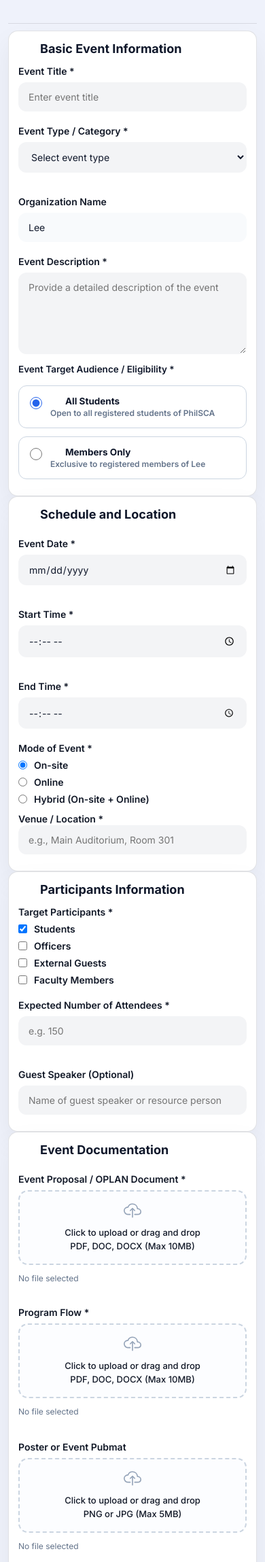
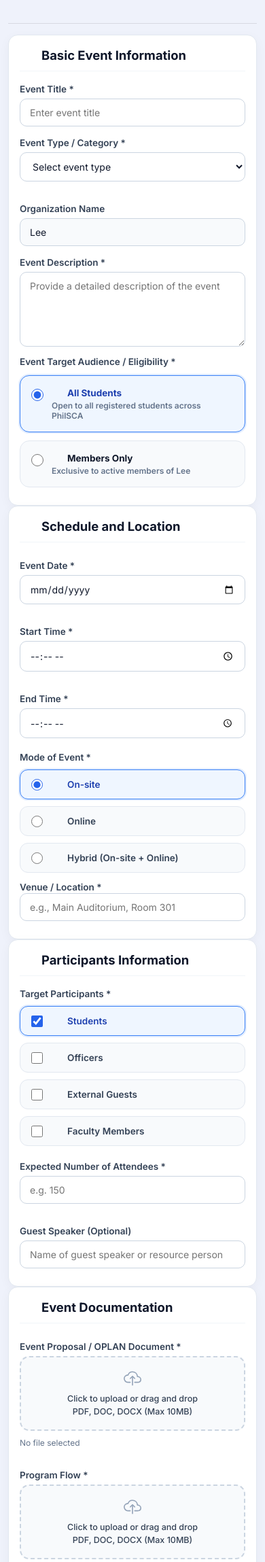
Before and after one commit to Lowengs/Event-Management, a PHP site: page /project/app/organization/add-event_org.php in a window 390 px wide. Shown: the part 64-2362 px from the top of the page at 68% size. Run offline with PHP 8.4, Linux system fonts and the light colour scheme; a user stored in the database is signed in; data comes from the database, SQL or seed files in the repository; data that the repository does not hold is empty.

Commit message:
Enhance QR scanning, enforce audience attendance restrictions, redesign add-event form chips, and improve mobile responsiveness

```diff
--- a/app/organization/add-event_org.php
+++ b/app/organization/add-event_org.php
@@ -88,24 +88,24 @@ $fin_required = false;
               </div>
 
               <div class="form-group" style="margin-top:14px;">
-                <label style="display:block;margin-bottom:8px;font-weight:600;font-size:13.5px;color:#0f172a;">Event Target Audience / Eligibility *</label>
-                <div style="display:grid;grid-template-columns:repeat(auto-fit, minmax(240px, 1fr));gap:12px;">
-                  <label class="audience-card" style="display:flex;align-items:flex-start;gap:12px;padding:14px 16px;border:1.5px solid #cbd5e1;border-radius:12px;cursor:pointer;background:#ffffff;transition:all 0.2s;">
-                    <input type="radio" name="Audience" value="all" checked style="accent-color:#2563eb;width:18px;height:18px;margin-top:2px;" />
+                <label class="group-label">Event Target Audience / Eligibility *</label>
+                <div class="audience-selector-grid">
+                  <label class="audience-card">
+                    <input type="radio" name="Audience" value="all" checked />
                     <div>
                       <strong style="display:flex;align-items:center;gap:6px;font-size:13.5px;color:#0f172a;">
-                        <ion-icon name="globe-outline" style="color:#2563eb;font-size:16px;"></ion-icon> All Students
+                        <ion-icon name="globe-outline" style="color:#2563eb;font-size:17px;"></ion-icon> All Students
                       </strong>
-                      <span style="font-size:12px;color:#64748b;display:block;margin-top:2px;">Open to all registered students of PhilSCA</span>
+                      <span style="font-size:12px;color:#64748b;display:block;margin-top:3px;">Open to all registered students across PhilSCA</span>
                     </div>
                   </label>
-                  <label class="audience-card" style="display:flex;align-items:flex-start;gap:12px;padding:14px 16px;border:1.5px solid #cbd5e1;border-radius:12px;cursor:pointer;background:#ffffff;transition:all 0.2s;">
-                    <input type="radio" name="Audience" value="members" style="accent-color:#2563eb;width:18px;height:18px;margin-top:2px;" />
+                  <label class="audience-card">
+                    <input type="radio" name="Audience" value="members" />
                     <div>
                       <strong style="display:flex;align-items:center;gap:6px;font-size:13.5px;color:#0f172a;">
-                        <ion-icon name="lock-closed-outline" style="color:#7c3aed;font-size:16px;"></ion-icon> Members Only
+                        <ion-icon name="lock-closed-outline" style="color:#7c3aed;font-size:17px;"></ion-icon> Members Only
                       </strong>
-                      <span style="font-size:12px;color:#64748b;display:block;margin-top:2px;">Exclusive to registered members of <?= htmlspecialchars($org_name) ?></span>
+                      <span style="font-size:12px;color:#64748b;display:block;margin-top:3px;">Exclusive to active members of <?= htmlspecialchars($org_name) ?></span>
                     </div>
                   </label>
                 </div>
@@ -130,15 +130,24 @@ $fin_required = false;
                   <input type="hidden" name="EndDateTime" id="endDateTimeHidden" />
                 </div>
               </div>
-              <div class="form-group">
+              <div class="form-group" style="margin-top:12px;">
                 <p class="group-label">Mode of Event *</p>
-                <div class="choice-stack">
-                  <label class="choice-item"><input type="radio" name="EventMode" value="On-site" checked onchange="toggleVenueField()" /> On-site</label>
-                  <label class="choice-item"><input type="radio" name="EventMode" value="Online" onchange="toggleVenueField()" /> Online</label>
-                  <label class="choice-item"><input type="radio" name="EventMode" value="Hybrid" onchange="toggleVenueField()" /> Hybrid (On-site + Online)</label>
+                <div class="chips-grid">
+                  <label class="chip-card">
+                    <input type="radio" name="EventMode" value="On-site" checked onchange="toggleVenueField()" />
+                    <span class="chip-content"><ion-icon name="business-outline"></ion-icon> On-site</span>
+                  </label>
+                  <label class="chip-card">
+                    <input type="radio" name="EventMode" value="Online" onchange="toggleVenueField()" />
+                    <span class="chip-content"><ion-icon name="videocam-outline"></ion-icon> Online</span>
+                  </label>
+                  <label class="chip-card">
+                    <input type="radio" name="EventMode" value="Hybrid" onchange="toggleVenueField()" />
+                    <span class="chip-content"><ion-icon name="git-network-outline"></ion-icon> Hybrid (On-site + Online)</span>
+                  </label>
                 </div>
               </div>
-              <div class="form-group" id="venueGroup">
+              <div class="form-group" id="venueGroup" style="margin-top:10px;">
                 <label for="venue">Venue / Location *</label>
                 <input class="input" id="venue" name="EventPlace" type="text" placeholder="e.g., Main Auditorium, Room 301" required />
               </div>
@@ -148,14 +157,26 @@ $fin_required = false;
               <h3 class="section-title"><ion-icon name="people-outline"></ion-icon> Participants Information</h3>
               <div class="form-group">
                 <p class="group-label">Target Participants *</p>
-                <div class="choice-stack">
-                  <label class="choice-item"><input type="checkbox" name="participants[]" value="Students" checked /> Students</label>
-                  <label class="choice-item"><input type="checkbox" name="participants[]" value="Officers" /> Officers</label>
-                  <label class="choice-item"><input type="checkbox" name="participants[]" value="External Guests" /> External Guests</label>
-                  <label class="choice-item"><input type="checkbox" name="participants[]" value="Faculty Members" /> Faculty Members</label>
+                <div class="chips-grid">
+                  <label class="chip-card">
+                    <input type="checkbox" name="participants[]" value="Students" checked />
+                    <span class="chip-content"><ion-icon name="school-outline"></ion-icon> Students</span>
+                  </label>
+                  <label class="chip-card">
+                    <input type="checkbox" name="participants[]" value="Officers" />
+                    <span class="chip-content"><ion-icon name="people-outline"></ion-icon> Officers</span>
+                  </label>
+                  <label class="chip-card">
+                    <input type="checkbox" name="participants[]" value="External Guests" />
+                    <span class="chip-content"><ion-icon name="globe-outline"></ion-icon> External Guests</span>
+                  </label>
+                  <label class="chip-card">
+                    <input type="checkbox" name="participants[]" value="Faculty Members" />
+                    <span class="chip-content"><ion-icon name="briefcase-outline"></ion-icon> Faculty Members</span>
+                  </label>
                 </div>
               </div>
-              <div class="form-grid-2">
+              <div class="form-grid-2" style="margin-top:14px;">
                 <div class="form-group">
                   <label for="expectedAttendees">Expected Number of Attendees *</label>
                   <input class="input" id="expectedAttendees" name="EventCapacity" type="number" min="1" placeholder="e.g. 150" required />
--- a/app/organization/events_org.php
+++ b/app/organization/events_org.php
@@ -324,6 +324,9 @@ $activePage = 'events';
                             <ion-icon name="ellipse" style="font-size:8px;"></ion-icon> —
                         </span>
                         <span id="viewEvModeBadge" style="display:inline-flex;align-items:center;gap:5px;background:rgba(255,255,255,0.12);color:rgba(255,255,255,0.85);border-radius:20px;padding:4px 12px;font-size:12px;font-weight:500;">—</span>
+                        <span id="viewEvAudienceBadge" style="display:inline-flex;align-items:center;gap:5px;background:rgba(255,255,255,0.15);color:#fff;border-radius:20px;padding:4px 12px;font-size:12px;font-weight:600;">
+                            <ion-icon name="globe-outline"></ion-icon> All Students
+                        </span>
                     </div>
                 </div>
             </div>
--- a/assets/css/organization/add-event_org.css
+++ b/assets/css/organization/add-event_org.css
@@ -1,9 +1,11 @@
 :root {
   --panel: #ffffff;
-  --line: rgba(15, 23, 42, 0.12);
+  --line: #e2e8f0;
   --muted: #64748b;
   --text: #0f172a;
-  --input-bg: #f3f4f6;
+  --input-bg: #ffffff;
+  --primary: #2563eb;
+  --primary-glow: rgba(37, 99, 235, 0.14);
   font-family: "Inter", sans-serif;
 }
 
@@ -13,39 +15,47 @@
   padding-top: 4px;
   display: flex;
   flex-direction: column;
-  gap: 16px;
+  gap: 20px;
 }
 
 .maincontent .divider {
-  margin-bottom: 8px;
+  margin-bottom: 12px;
 }
 
 .form-section {
   background: var(--panel);
   border: 1px solid var(--line);
-  border-radius: 20px;
-  padding: 22px;
-  box-shadow: 0 18px 40px rgba(15, 23, 42, 0.06);
+  border-radius: 18px;
+  padding: 24px 28px;
+  box-shadow: 0 4px 16px rgba(15, 23, 42, 0.04);
+  transition: box-shadow 0.2s ease;
+}
+
+.form-section:hover {
+  box-shadow: 0 8px 24px rgba(15, 23, 42, 0.07);
 }
 
 .section-title {
-  margin: 0 0 14px;
+  margin: 0 0 18px;
   display: flex;
   align-items: center;
   gap: 10px;
-  font-size: 22px;
+  font-size: 1.15rem;
   font-weight: 700;
   color: var(--text);
+  padding-bottom: 12px;
+  border-bottom: 1px solid #f1f5f9;
 }
 
 .section-title ion-icon {
   font-size: 22px;
+  color: var(--primary);
 }
 
 .form-grid-2,
 .form-grid-3 {
   display: grid;
-  gap: 14px;
+  gap: 16px;
 }
 
 .form-grid-2 {
@@ -59,68 +69,178 @@
 .form-group {
   display: flex;
   flex-direction: column;
-  gap: 8px;
-  margin: 10px 0;
+  gap: 6px;
+  margin: 8px 0;
 }
 
 .form-group label,
 .group-label {
   margin: 0;
-  font-size: 15px;
+  font-size: 13.5px;
   font-weight: 600;
-  color: #111827;
+  color: #334155;
 }
 
 .input,
 .select,
 .textarea {
   width: 100%;
-  border: 1px solid transparent;
+  border: 1.5px solid #cbd5e1;
   background: var(--input-bg);
   color: var(--text);
-  border-radius: 12px;
-  padding: 12px 14px;
+  border-radius: 10px;
+  padding: 11px 14px;
   font-size: 14px;
   font-family: "Inter", sans-serif;
   outline: none;
+  box-sizing: border-box;
+  transition: all 0.2s ease;
+}
+
+.input::-webkit-calendar-picker-indicator {
+  cursor: pointer;
 }
 
 .textarea {
   resize: vertical;
-  min-height: 120px;
+  min-height: 110px;
 }
 
 .input:focus,
 .select:focus,
 .textarea:focus {
-  border-color: #93c5fd;
-  box-shadow: 0 0 0 3px rgba(147, 197, 253, 0.35);
+  border-color: #3b82f6;
+  box-shadow: 0 0 0 3.5px var(--primary-glow);
+  background: #ffffff;
 }
 
-.choice-stack {
-  display: flex;
-  flex-direction: column;
-  gap: 8px;
+.input:hover,
+.select:hover,
+.textarea:hover {
+  border-color: #94a3b8;
 }
 
-.choice-item {
+/* ── Interactive Chips Grid for Radios & Checkboxes ─────────────── */
+.chips-grid {
+  display: grid;
+  grid-template-columns: repeat(auto-fit, minmax(180px, 1fr));
+  gap: 10px;
+  margin-top: 4px;
+}
+
+.chip-card {
+  position: relative;
   display: flex;
   align-items: center;
-  gap: 10px;
-  color: #111827;
-  font-size: 14px;
+  border: 1.5px solid #e2e8f0;
+  border-radius: 12px;
+  padding: 12px 16px;
+  background: #f8fafc;
+  cursor: pointer;
+  transition: all 0.2s ease;
+  user-select: none;
+}
+
+.chip-card:hover {
+  background: #ffffff;
+  border-color: #cbd5e1;
+  transform: translateY(-1px);
+}
+
+.chip-card input {
+  margin-right: 10px;
+  width: 17px;
+  height: 17px;
+  accent-color: #2563eb;
+  cursor: pointer;
+  flex-shrink: 0;
+}
+
+.chip-content {
+  display: flex;
+  align-items: center;
+  gap: 8px;
+  font-size: 13.5px;
+  font-weight: 600;
+  color: #334155;
+}
+
+.chip-content ion-icon {
+  font-size: 18px;
+  color: #64748b;
+  transition: color 0.2s ease;
+}
+
+.chip-card:has(input:checked) {
+  background: #eff6ff;
+  border-color: #3b82f6;
+  box-shadow: 0 0 0 2px rgba(59, 130, 246, 0.15);
+}
+
+.chip-card:has(input:checked) .chip-content {
+  color: #1e40af;
+}
+
+.chip-card:has(input:checked) .chip-content ion-icon {
+  color: #2563eb;
+}
+
+/* ── Target Audience Selector ──────────────────────────────────── */
+.audience-selector-grid {
+  display: grid;
+  grid-template-columns: repeat(auto-fit, minmax(240px, 1fr));
+  gap: 12px;
+  margin-top: 6px;
+}
+
+.audience-card {
+  position: relative;
+  display: flex;
+  align-items: flex-start;
+  gap: 12px;
+  padding: 16px;
+  border: 1.5px solid #e2e8f0;
+  border-radius: 14px;
+  background: #f8fafc;
+  cursor: pointer;
+  transition: all 0.2s ease;
+}
+
+.audience-card:hover {
+  background: #ffffff;
+  border-color: #cbd5e1;
+}
+
+.audience-card input {
+  margin-top: 3px;
+  width: 18px;
+  height: 18px;
+  accent-color: #2563eb;
+  cursor: pointer;
+}
+
+.audience-card:has(input:checked) {
+  background: #eff6ff;
+  border-color: #3b82f6;
+  box-shadow: 0 0 0 2px rgba(59, 130, 246, 0.15);
+}
+
+.audience-card:has(input:checked) strong {
+  color: #1e40af !important;
 }
 
 .note {
   margin-top: 10px;
-  border: 1px solid #93c5fd;
+  border: 1px solid #bfdbfe;
   background: #eff6ff;
   border-radius: 12px;
   color: #1e40af;
-  padding: 12px 14px;
+  padding: 12px 16px;
   font-size: 13px;
+  line-height: 1.5;
 }
 
+/* ── Upload Boxes ──────────────────────────────────────────────── */
 .upload-box {
   border: 2px dashed #cbd5e1;
   border-radius: 14px;
@@ -129,15 +249,17 @@
   place-items: center;
   text-align: center;
   color: var(--muted);
-  background: #fcfdff;
-  padding: 14px;
+  background: #f8fafc;
+  padding: 16px;
   cursor: pointer;
-  transition: border-color 0.25s ease, background 0.25s ease, color 0.25s ease;
+  transition: all 0.2s ease;
+  margin-top: 4px;
 }
 
 .upload-box:hover {
-  border-color: #94a3b8;
-  background: #f9fafb;
+  border-color: #7c3aed;
+  background: #f5f3ff;
+  color: #6d28d9;
 }
 
 .upload-svg-icon {
@@ -148,13 +270,17 @@
   color: #94a3b8;
   display: block;
   margin: 0 auto 6px;
-  transition: color 0.25s ease;
+  transition: color 0.2s ease;
+}
+
+.upload-box:hover .upload-svg-icon {
+  color: #7c3aed;
 }
 
 .upload-label {
-  font-size: 13px;
+  font-size: 12.5px;
   color: inherit;
-  line-height: 1.6;
+  line-height: 1.5;
   font-weight: 500;
   display: block;
 }
@@ -176,7 +302,6 @@
   font-weight: 600;
 }
 
-/* ─── File selected: green state ─── */
 .upload-box.has-file {
   border-style: solid;
   border-color: #16a34a;
@@ -188,94 +313,70 @@
   color: #16a34a;
 }
 
-.upload-box.has-file .check-svg {
-  animation: checkPop 0.35s cubic-bezier(0.175, 0.885, 0.32, 1.275) both;
-}
-
-@keyframes checkPop {
-  0%   { transform: scale(0.5); opacity: 0; }
-  100% { transform: scale(1);   opacity: 1; }
-}
-
+/* ── Form Actions ──────────────────────────────────────────────── */
 .form-actions {
   display: flex;
-  justify-content: flex-end;
-  gap: 10px;
-  margin-bottom: 1em;
+  gap: 12px;
+  margin-top: 8px;
+  margin-bottom: 24px;
 }
 
 .btn {
-  border: 1px solid rgba(15, 23, 42, 0.15);
-  background: #fff;
-  color: #111827;
-  border-radius: 12px;
-  padding: 10px 16px;
+  border: 1px solid #cbd5e1;
+  background: #ffffff;
+  color: #334155;
+  border-radius: 10px;
+  padding: 12px 24px;
   font-size: 14px;
   font-weight: 600;
   cursor: pointer;
+  transition: all 0.2s ease;
+  text-decoration: none;
+  display: inline-flex;
+  align-items: center;
+  justify-content: center;
+  gap: 6px;
+}
+
+.btn:hover {
+  background: #f1f5f9;
+  border-color: #94a3b8;
 }
 
 .btn.primary {
-  background: #2563eb;
-  border-color: #1d4ed8;
-  color: #fff;
+  border-color: transparent;
+  background: linear-gradient(135deg, #2563eb, #3b82f6);
+  color: #ffffff;
+  box-shadow: 0 4px 12px rgba(37, 99, 235, 0.25);
 }
 
-@media (max-width: 1100px) {
-  .section-title {
-    font-size: 20px;
-  }
-
-  .form-group label,
-  .group-label,
-  .input,
-  .select,
-  .textarea,
-  .choice-item {
-    font-size: 14px;
-  }
-
-  .btn {
-    font-size: 14px;
-  }
+.btn.primary:hover {
+  background: linear-gradient(135deg, #1d4ed8, #2563eb);
+  box-shadow: 0 6px 16px rgba(37, 99, 235, 0.35);
 }
 
+/* ── Responsive Queries ─────────────────────────────────────────── */
 @media (max-width: 900px) {
   .form-grid-3 {
     grid-template-columns: 1fr;
   }
+}
 
+@media (max-width: 768px) {
   .form-grid-2 {
     grid-template-columns: 1fr;
   }
-}
-
-@media (max-width: 600px) {
-  .maincontent .divider {
-    margin-bottom: 6px;
-  }
-
   .form-section {
-    padding: 14px;
+    padding: 18px 16px;
     border-radius: 14px;
   }
-
-  .section-title {
-    font-size: 18px;
+  .chips-grid {
+    grid-template-columns: 1fr;
   }
-
   .form-actions {
     flex-direction: column;
   }
-
   .btn {
     width: 100%;
-    height: 50px;
   }
 }
-
-.fin-report-box { border:2px solid #fbbf24; border-radius:10px; padding:16px 18px; background:#fffbeb; }
-.fin-report-hdr { display:flex; align-items:center; gap:8px; margin-bottom:10px; }
-.fin-report-hdr ion-icon { font-size:1.2rem; color:#d97706; }
-.fin-report-hdr label { margin:0; color:#92400e; font-weight:700; }
-.fin-report-badge { font-size:0.73rem; background:#fef3c7; color:#92400e; padding:2px 8px; border-radius:20px; font-weight:600; border:1px solid #fcd34d; }
```
Also changed, not shown: app/organization/assesment.php (+12 -12 lines), assets/css/organization/assesment.css (+84 -2 lines), assets/css/organization/events.css (+39 -24 lines), assets/js/org/attendance_org.js (+12 -12 lines), assets/js/org/events_org.js (+13 -6 lines), config/API/organization/POST/POSTattendance_record.php (+17 -8 lines).
